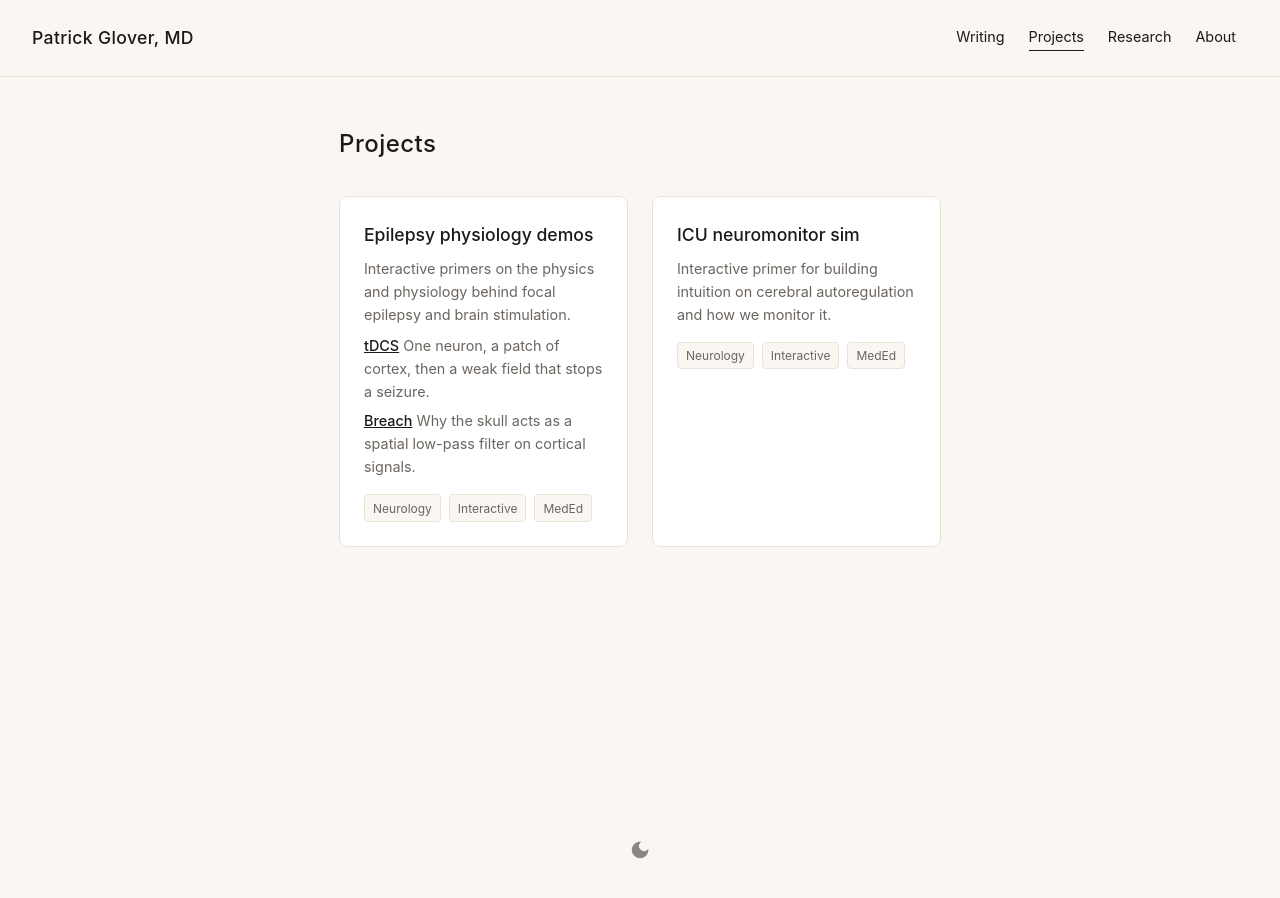
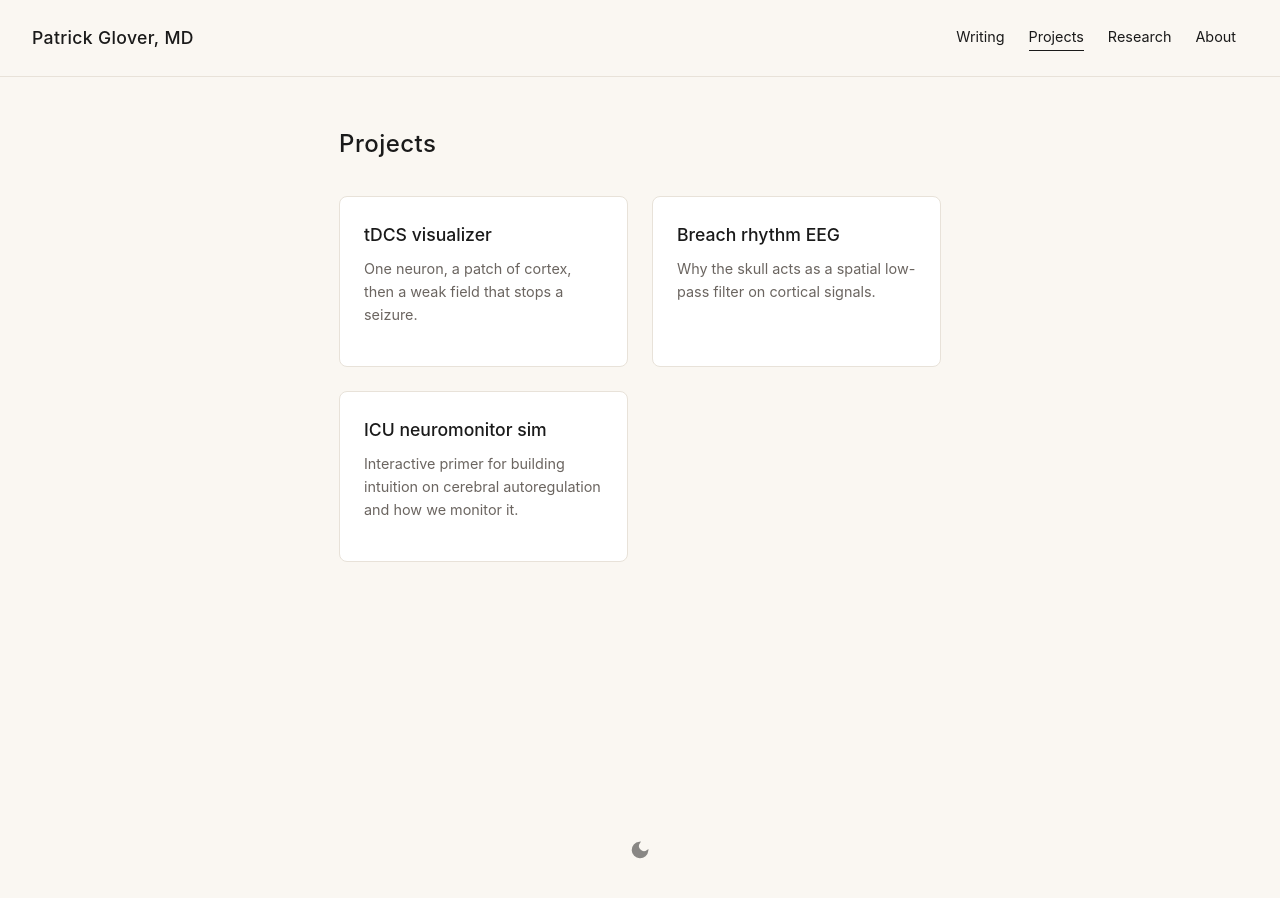
Before and after one commit to patrick-glover/patrick-glover.github.io, a Jekyll site: the page built from projects.md, in a window 1280 px wide. Built offline with Jekyll 4.4.1, drawn with Linux system fonts in a browser that asks for light colours.

Commit message:
projects: split epilepsy demos into tDCS and breach cards; hide tags
Co-Authored-By: Claude Opus 5.5 <noreply@anthropic.com>
Claude-Session: https://claude.ai/code/session_01BXcHYnHJkHvxED7skf6qoq

```diff
--- a/_data/projects.yml
+++ b/_data/projects.yml
@@ -1,15 +1,14 @@
 # Add projects here - see WORKFLOW.md for format
-- name: "Epilepsy physiology demos"
+- name: "tDCS visualizer"
   url: "/epilepsy/tdcs/"
-  description: "Interactive primers on the physics and physiology behind focal epilepsy and brain stimulation."
-  links:
-    - name: "tDCS"
-      url: "/epilepsy/tdcs/"
-      blurb: "One neuron, a patch of cortex, then a weak field that stops a seizure."
-    - name: "Breach"
-      url: "/epilepsy/breach/"
-      blurb: "Why the skull acts as a spatial low-pass filter on cortical signals."
+  description: "One neuron, a patch of cortex, then a weak field that stops a seizure."
   tags: ["Neurology", "Interactive", "MedEd"]
+
+- name: "Breach rhythm EEG"
+  url: "/epilepsy/breach/"
+  description: "Why the skull acts as a spatial low-pass filter on cortical signals."
+  tags: ["Neurology", "Interactive", "MedEd"]
+
 - name: "ICU neuromonitor sim"
   url: "/neuromonitor/"
   description: "Interactive primer for building intuition on cerebral autoregulation and how we monitor it."
```
Also changed, not shown: projects.md (+1 -0 lines).
